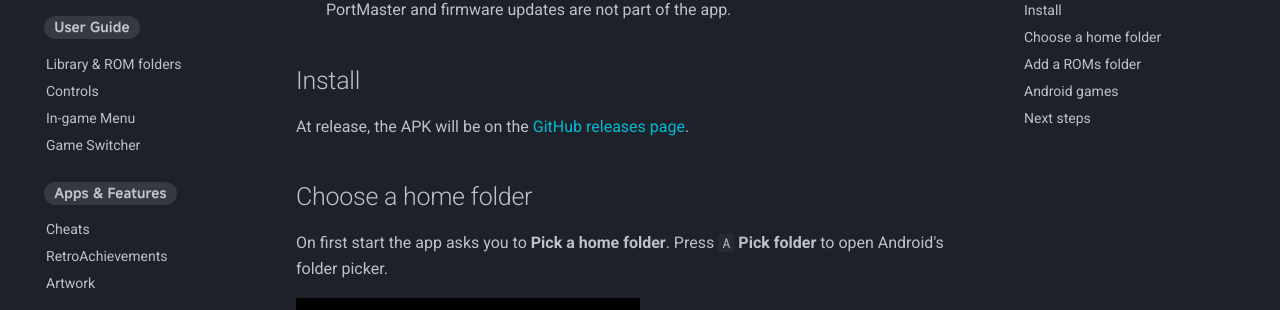
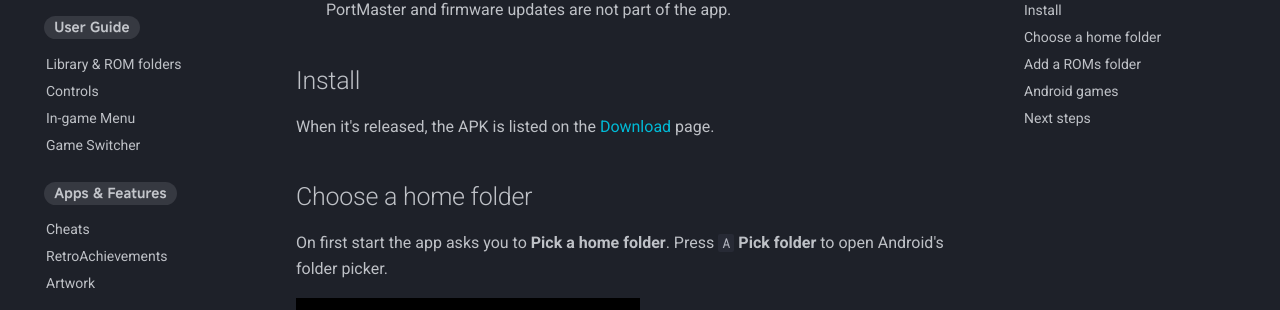
Before and after one commit to mohammadsyuhada/nx-redux-docs, an MkDocs documentation site: the page built from docs/mobile/getting-started.md, in a window 1280 px wide and 900 px high, scrolled down 1382 px. Shown: the part 143-453 px from the top of the window. Built offline with MkDocs 1.6.1 and Material for MkDocs 9.7.7, drawn with Linux system fonts in a browser that asks for light colours; comment, search, counter and statistics services are not loaded.

Commit message:
fix(mobile): install points to the download page

```diff
--- a/docs/mobile/getting-started.md
+++ b/docs/mobile/getting-started.md
@@ -39,8 +39,8 @@ New to NX Redux? See [About NX Redux](../about.md) first.
 
 ## Install
 
-At release, the APK will be on the
-[GitHub releases page](https://github.com/mohammadsyuhada/nx-mobile/releases).
+When it's released, the APK is listed on the
+[Download](../reference/download.md) page.
 
 ## Choose a home folder
 
```
